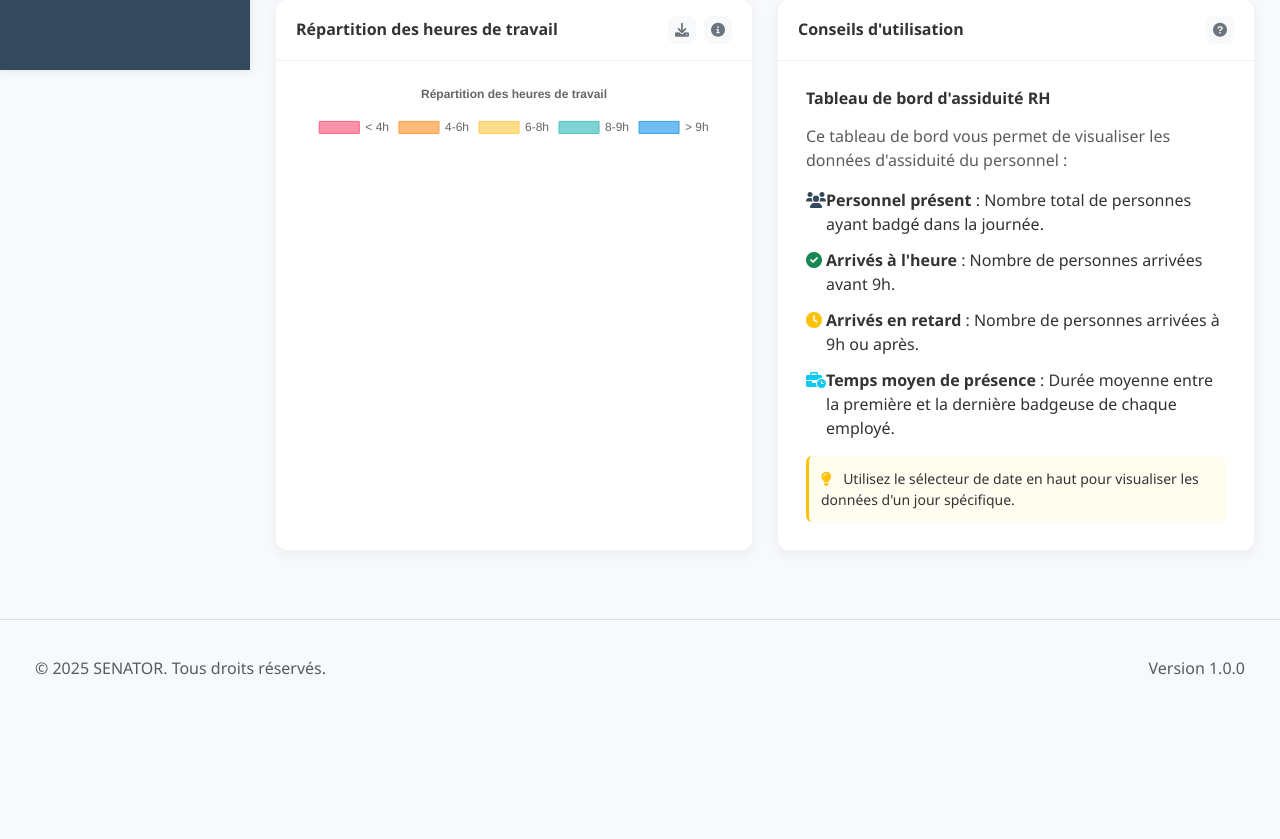
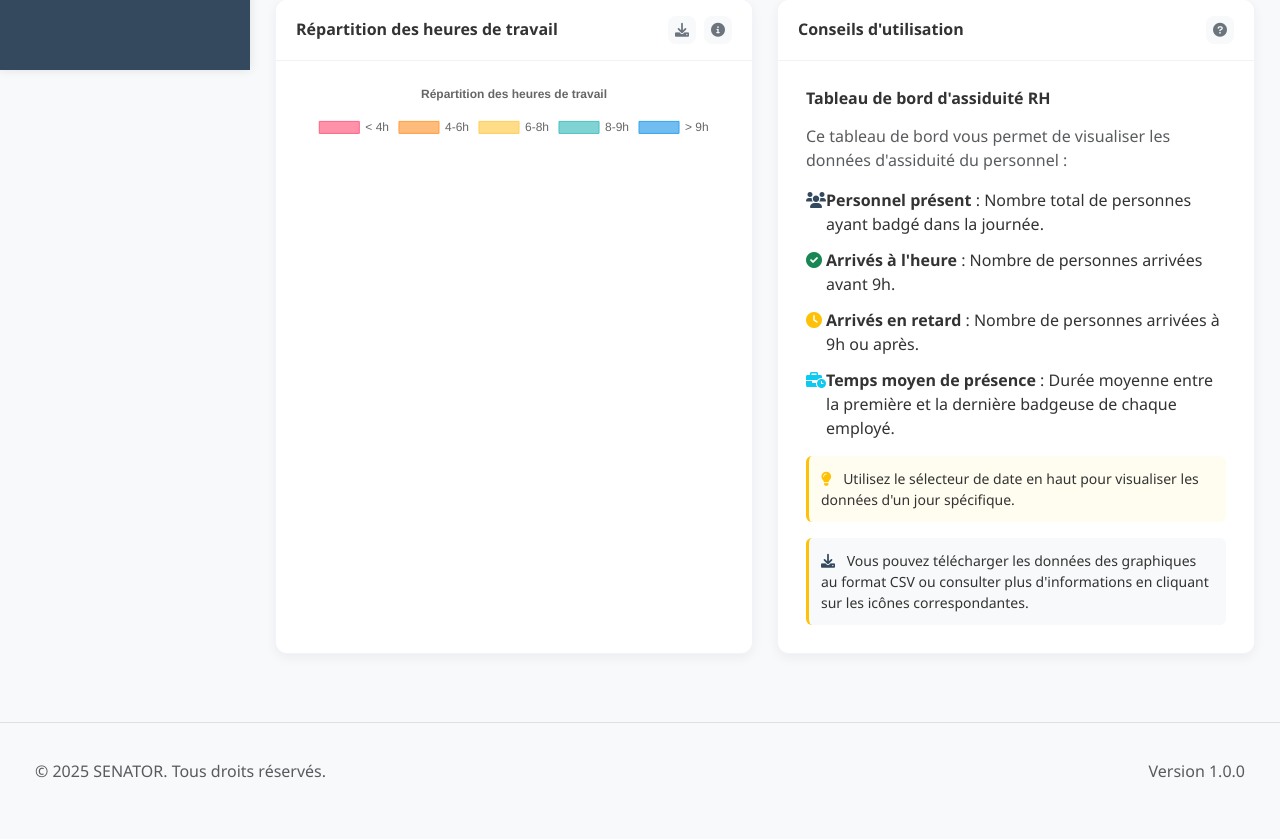
Before and after one commit to gilandre/senator-dashboard, a PHP site: page /dashboard in a window 1280 px wide. Shown: the part 730-1569 px from the top of the page. Before the commit the page ends 1405 px from the top, so only its background shows below. Run offline with PHP 8.4, Linux system fonts and the light colour scheme; a user stored in the database is signed in; data comes from the database, SQL or seed files in the repository; data that the repository does not hold is empty; some libraries are stand-ins or nearby versions.

Commit message:
Ajout des fonctionnalités de téléchargement de données et d'informations supplémentaires sur les graphiques

```diff
--- a/src/views/dashboard/index.php
+++ b/src/views/dashboard/index.php
@@ -193,10 +193,10 @@ ob_start();
                 <div class="card-header">
                     <h6 class="mb-0 fw-bold">Distribution des arrivées</h6>
                     <div class="card-actions">
-                        <button class="btn btn-sm btn-icon" data-bs-toggle="tooltip" title="Télécharger les données">
+                        <button class="btn btn-sm btn-icon download-btn" data-chart-id="arrival" data-bs-toggle="tooltip" title="Télécharger les données">
                             <i class="fas fa-download"></i>
                         </button>
-                        <button class="btn btn-sm btn-icon" data-bs-toggle="tooltip" title="Plus d'informations">
+                        <button class="btn btn-sm btn-icon info-btn" data-chart-id="arrival" data-bs-toggle="tooltip" title="Plus d'informations">
                             <i class="fas fa-info-circle"></i>
                         </button>
                     </div>
@@ -220,10 +220,10 @@ ob_start();
                 <div class="card-header">
                     <h6 class="mb-0 fw-bold">Distribution des départs</h6>
                     <div class="card-actions">
-                        <button class="btn btn-sm btn-icon" data-bs-toggle="tooltip" title="Télécharger les données">
+                        <button class="btn btn-sm btn-icon download-btn" data-chart-id="departure" data-bs-toggle="tooltip" title="Télécharger les données">
                             <i class="fas fa-download"></i>
                         </button>
-                        <button class="btn btn-sm btn-icon" data-bs-toggle="tooltip" title="Plus d'informations">
+                        <button class="btn btn-sm btn-icon info-btn" data-chart-id="departure" data-bs-toggle="tooltip" title="Plus d'informations">
                             <i class="fas fa-info-circle"></i>
                         </button>
                     </div>
@@ -250,10 +250,10 @@ ob_start();
                 <div class="card-header">
                     <h6 class="mb-0 fw-bold">Répartition des heures de travail</h6>
                     <div class="card-actions">
-                        <button class="btn btn-sm btn-icon" data-bs-toggle="tooltip" title="Télécharger les données">
+                        <button class="btn btn-sm btn-icon download-btn" data-chart-id="workingHours" data-bs-toggle="tooltip" title="Télécharger les données">
                             <i class="fas fa-download"></i>
                         </button>
-                        <button class="btn btn-sm btn-icon" data-bs-toggle="tooltip" title="Plus d'informations">
+                        <button class="btn btn-sm btn-icon info-btn" data-chart-id="workingHours" data-bs-toggle="tooltip" title="Plus d'informations">
                             <i class="fas fa-info-circle"></i>
                         </button>
                     </div>
@@ -295,6 +295,10 @@ ob_start();
                         <div class="tip-box mt-3">
                             <i class="fas fa-lightbulb text-warning me-2"></i>
                             <span>Utilisez le sélecteur de date en haut pour visualiser les données d'un jour spécifique.</span>
+                        </div>
+                        <div class="tip-box mt-3 bg-light">
+                            <i class="fas fa-download text-primary me-2"></i>
+                            <span>Vous pouvez télécharger les données des graphiques au format CSV ou consulter plus d'informations en cliquant sur les icônes correspondantes.</span>
                         </div>
                     </div>
                 </div>
@@ -701,6 +705,26 @@ ob_start();
     });
 </script>
 
+<!-- Modal pour plus d'informations -->
+<div class="modal fade" id="chartInfoModal" tabindex="-1" aria-labelledby="chartInfoModalLabel" aria-hidden="true">
+    <div class="modal-dialog modal-dialog-centered">
+        <div class="modal-content">
+            <div class="modal-header">
+                <h5 class="modal-title" id="chartInfoModalLabel">Informations sur le graphique</h5>
+                <button type="button" class="btn-close" data-bs-dismiss="modal" aria-label="Fermer"></button>
+            </div>
+            <div class="modal-body">
+                <div id="chart-info-content">
+                    <!-- Le contenu sera chargé dynamiquement -->
+                </div>
+            </div>
+            <div class="modal-footer">
+                <button type="button" class="btn btn-secondary" data-bs-dismiss="modal">Fermer</button>
+            </div>
+        </div>
+    </div>
+</div>
+
 <?php
 // Fin du contenu de la page
 $content = ob_get_clean();
```
Also changed, not shown: public/assets/js/dashboard.js.
